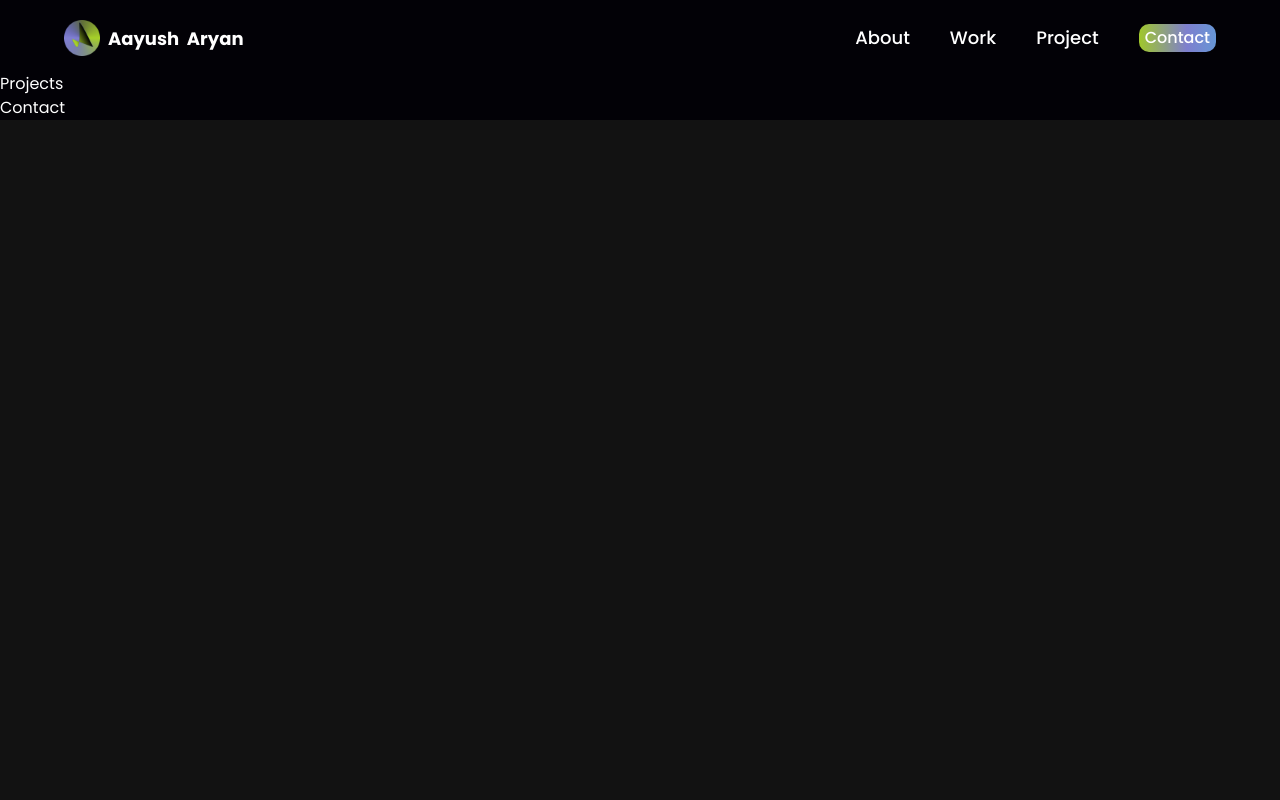
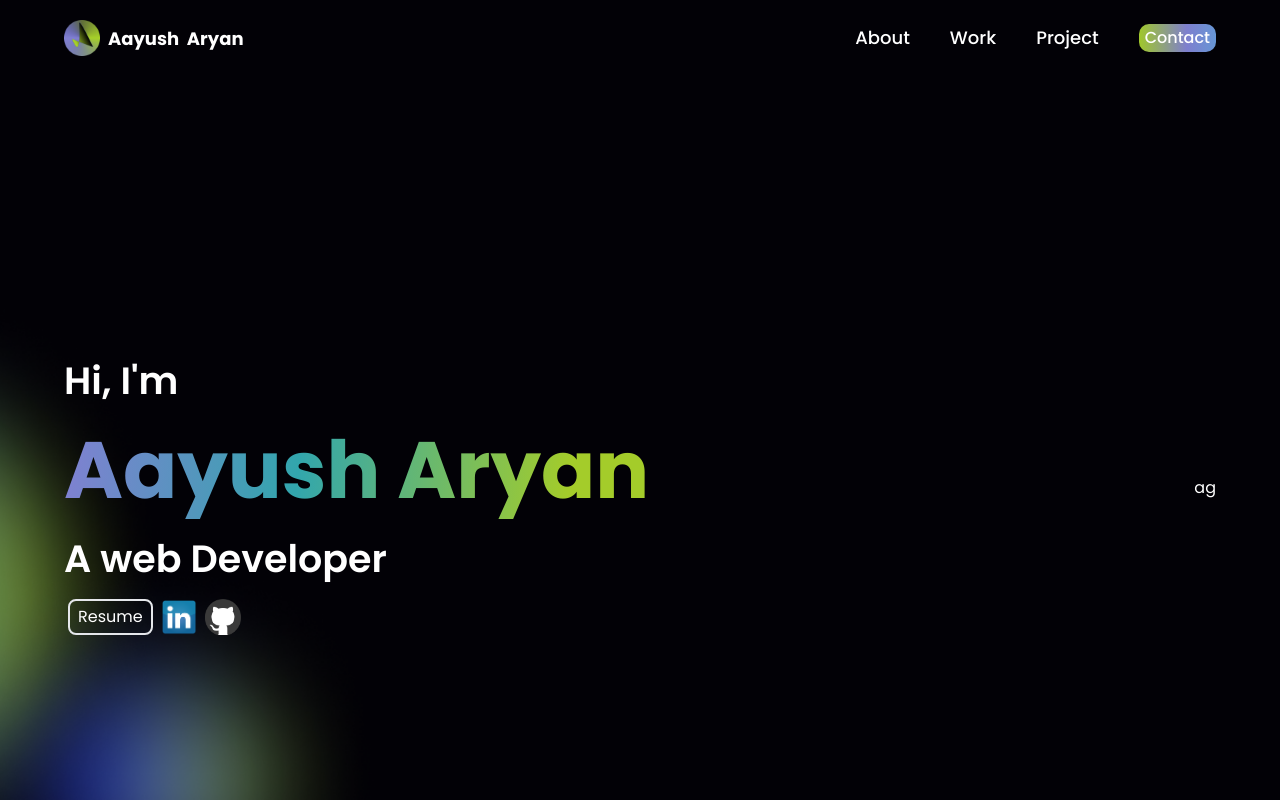
Before and after one commit to AayushAryan007/My-Portfolio, a React (Vite) app: page / in a window 1280 px wide. Shown: the top 800 px of the page. Built offline with nearby package versions, Linux system fonts and the light colour scheme.

Commit message:
hero left complete for large screen

```diff
--- a/src/components/Hero.jsx
+++ b/src/components/Hero.jsx
@@ -1,7 +1,43 @@
-import React from "react";
+import { motion } from "framer-motion";
+import { styles } from "../styles";
+import { GreenBall } from "./canvas";
+import { SectionWrapper } from "../hoc";
+import { slideIn } from "../utils/motion";
+import { github, linkedin } from "../assets";
+const Hero = () => {
+  return (
+    <section className={`w-full flex items-center relative h-screen mx-auto`}>
+      <div
+        className={`w-full sm:flex-row
+        flex-col justify-between items-center max-w-7xl mx-auto absolute     flex    gap-5`}
+      >
+        <motion.div variants={slideIn("left", "tween", 0.2, 1)} className="">
+          <div className="">
+            <p className={styles.heroSubText}>Hi, I'm</p>
+            <h1 className={`${styles.heroHeadText} text-white`}>
+              Aayush Aryan
+            </h1>
+            <p className={styles.heroSubText}>A web Developer</p>
 
-const Hero = () => {
-  return <div>Hero</div>;
+            <div className="flex mt-5">
+              <div className="rounded-lg py-1 px-2 border-2 mx-1">
+                <a href="/">Resume</a>
+              </div>
+              <div className=" mx-1">
+                <img src={linkedin} className="h-9 w-9" />
+              </div>
+              <div className=" mx-1">
+                <img src={github} className="h-9 w-9" />
+              </div>
+            </div>
+          </div>
+        </motion.div>
+        <motion.div variants={slideIn("right", "tween", 0.2, 1)} className="">
+          <div>ag</div>
+        </motion.div>
+      </div>
+    </section>
+  );
 };
 
-export default Hero;
+export default SectionWrapper(Hero, "/");
--- a/src/components/Navbar.jsx
+++ b/src/components/Navbar.jsx
@@ -70,8 +70,8 @@ const Navbar = () => {
                 <li
                   key={Link.id}
                   className={`${
-                    active === Link.title ? "text-white" : "text-secondary"
-                  } font-poppins font-medium cursor-pointer text-[16px]`}
+                    active === Link.title ? "text-prime-green" : "text-white"
+                  } font-poppins hover:text-prime-green text-[18px] font-medium cursor-pointer`}
                   onClick={() => {
                     setToggle(!toggle);
                     setActive(Link.title);
@@ -82,7 +82,9 @@ const Navbar = () => {
               ))}
               <li
                 key="contact"
-                className="text-[16px] font-medium cursor-pointer "
+                className={`${
+                  active === Link.title ? "text-prime-green" : "text-white"
+                } font-poppins hover:text-prime-green text-[18px] font-medium cursor-pointer`}
                 onClick={() => {
                   setToggle(!toggle);
                   setActive(Link.title);
--- a/src/styles.js
+++ b/src/styles.js
@@ -4,9 +4,9 @@ const styles = {
   padding: "sm:px-16 px-6 sm:py-16 py-10",
 
   heroHeadText:
-    "font-black text-white lg:text-[80px] sm:text-[60px] xs:text-[50px] text-[40px] lg:leading-[98px] mt-2",
+    " mt-5 name-head-gradient  font-bold text-white lg:text-[80px] sm:text-[60px] xs:text-[50px] text-[40px] lg:leading-[98px] mt-2",
   heroSubText:
-    "text-[#dfd9ff] font-medium lg:text-[30px] sm:text-[26px] xs:text-[20px] text-[16px] lg:leading-[40px]",
+    "mt-5 text-[#ffffff] font-semibold lg:text-[38px] sm:text-[30px] xs:text-[25px] text-[19px] lg:leading-[40px]",
 
   sectionHeadText:
     "text-white font-black md:text-[60px] sm:text-[50px] xs:text-[40px] text-[30px]",
```
